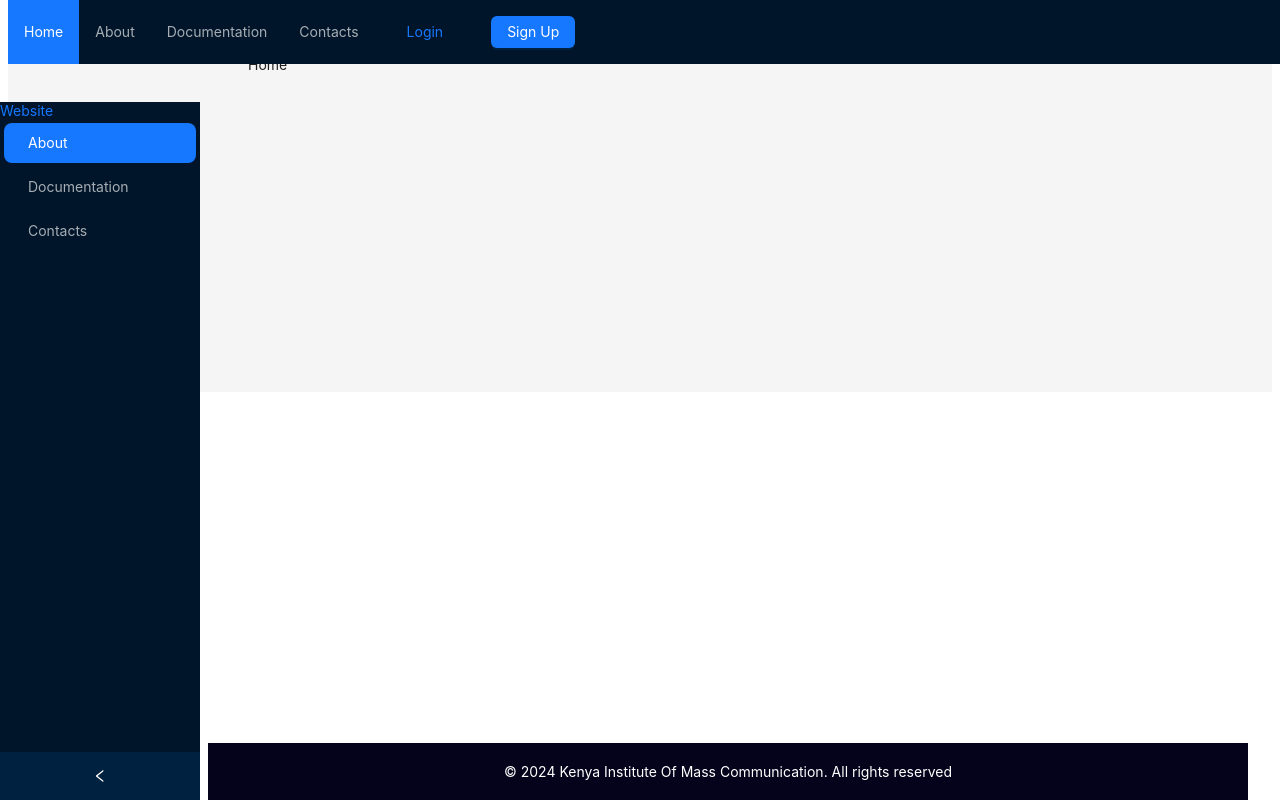
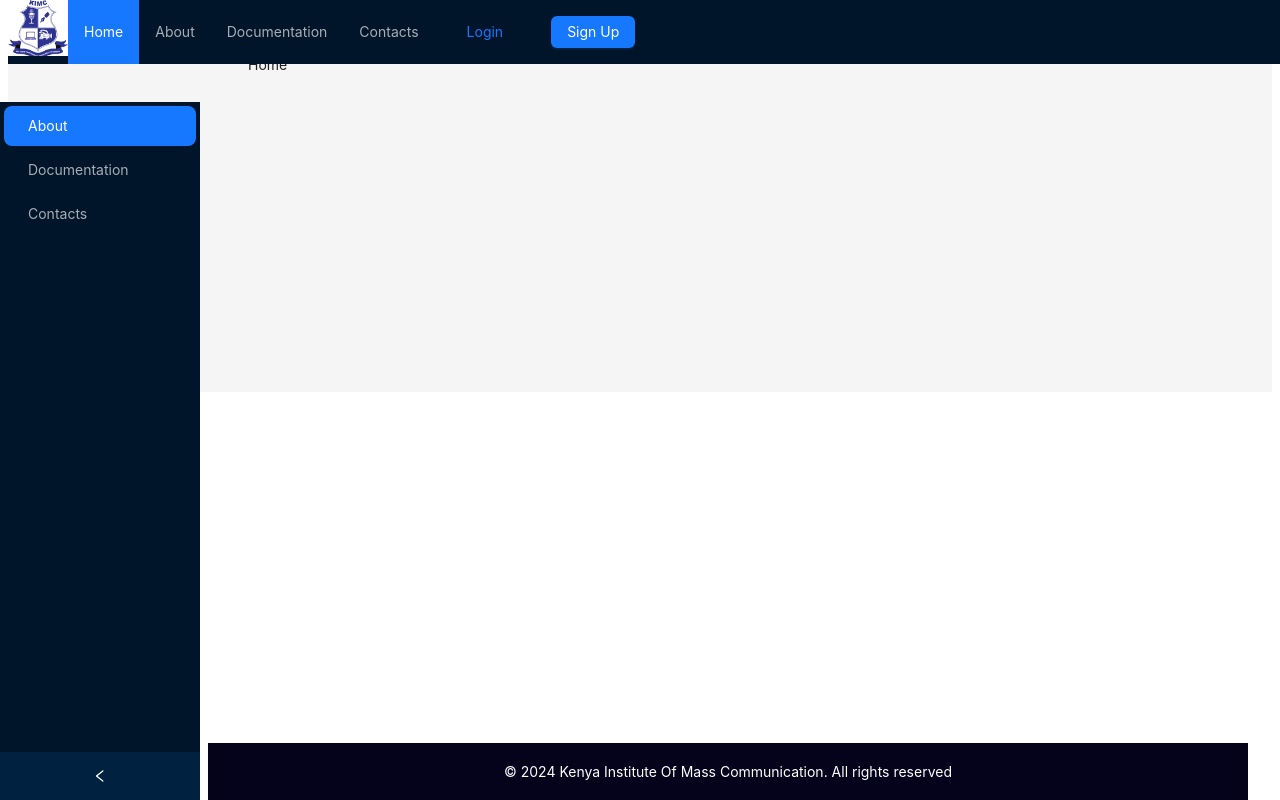
Before and after one commit to Yes-said/kimcexamresults, a React (Vite) app: page / in a window 1280 px wide. Built offline with nearby package versions, Linux system fonts and the light colour scheme.

Commit message:
topnav updated

```diff
--- a/src/Components/Navbar.jsx
+++ b/src/Components/Navbar.jsx
@@ -25,9 +25,7 @@
         width: collapsed ? 80 : 200, // Adjusted width for responsiveness
       }}
     >
-      <div className='logo'>
-        <Link to="/">Website</Link>
-      </div>
+
       <Menu theme="dark" defaultSelectedKeys={['1']} mode="inline">
         <Menu.Item key="1">
           <Link to="/About">About</Link>
--- a/src/Components/Topnav.jsx
+++ b/src/Components/Topnav.jsx
@@ -1,7 +1,7 @@
 import React from 'react';
 import { Menu, Button, Modal, Form, Input } from 'antd';
 import { Link } from 'react-router-dom';
-
+import Logo from '../assets/Logo.png';
 const { Item } = Menu;
 const { TextArea } = Input;
 
@@ -53,6 +53,11 @@
           backgroundColor: '#001529',
         }}
       >
+        <div className='logo'>
+       <Link to="/">
+            <img src={Logo} alt="Logo" style={{ width: '60px', height: 'auto' }} />
+          </Link>
+      </div>
         <Item key="home">
           <Link to="/">Home</Link>
         </Item>
```
